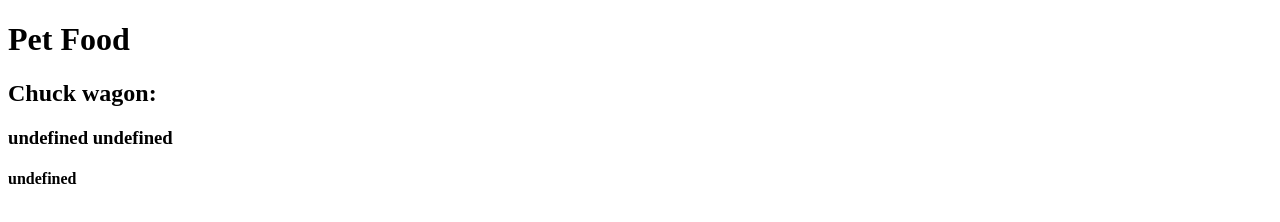
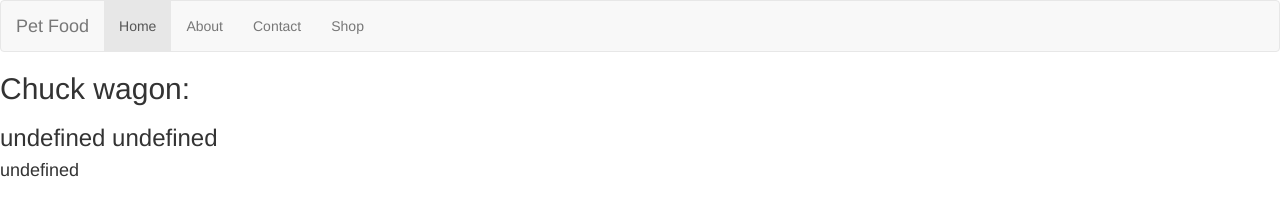
Before and after one commit to joeybiotti/C19-pet_food, a plain HTML site: page index.html in a window 1280 px wide. Drawn offline with nearby package versions, Linux system fonts and the light colour scheme.

Commit message:
experimented with bootstrap styling

```diff
--- a/index.html
+++ b/index.html
@@ -2,14 +2,26 @@
 <html>
 <head>
 	<title>Pet Food</title>
+	<link rel="stylesheet" type="text/css" href="CSS/style.css">
+	<link rel="stylesheet" type="text/css" href="node_modules/bootstrap/dist/css/bootstrap.css">
 	<meta charset="utf-8">
 </head>
 <body>
-	<header>
-		<h1>Pet Food</h1>
-	</header>
+<nav class="navbar navbar-default">
+  <div class="container-fluid">
+    <div class="navbar-header">
+      <a class="navbar-brand" href="#">Pet Food</a>
+    </div>
+    <ul class="nav navbar-nav">
+      <li class="active"><a href="#">Home</a></li>
+      <li><a href="#">About</a></li>
+      <li><a href="#">Contact</a></li>
+      <li><a href="#">Shop</a></li>
+    </ul>
+  </div>
+</nav>
 
-	<div id="dog-food"></div>
+<div id="dog-food"></div>
 
 <script type="text/javascript" src="food.js"></script>
 </body>
```
Also changed, not shown: CSS/style.css (added), 1 other file.
